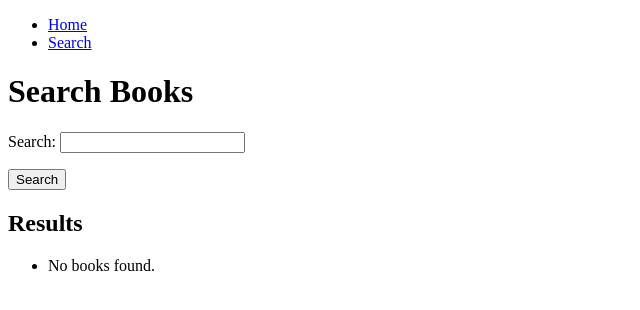
After one commit to YasamanRaouf/library-management, a Django app: page /search/ in a window 1280 px wide. The commit adds this page. Shown: the top 310 px of the page, without its empty margins (0-640 px from the left). Run offline with Django 5.2, Linux system fonts and the light colour scheme.

Commit message:
library management

```diff
--- a/library/forms.py
+++ b/library/forms.py
@@ -1,7 +1,12 @@
 from django import forms
 from .models import Book
+
 
 class BookForm(forms.ModelForm):
     class Meta:
         model = Book
         fields = ['title', 'author', 'price', 'publication_date']
+
+
+class SearchForm(forms.Form):
+    query = forms.CharField(label='Search', max_length=200)
--- /dev/null
+++ b/library/templates/library/base_generic.html
@@ -0,0 +1,18 @@
+<!DOCTYPE html>
+<html>
+<head>
+    <title>{% block title %}Library Management{% endblock %}</title>
+</head>
+<body>
+    <nav>
+        <ul>
+            <li><a href="{% url 'book_list' %}">Home</a></li>
+            <li><a href="{% url 'search_books' %}">Search</a></li>
+        </ul>
+    </nav>
+    <div>
+        {% block content %}
+        {% endblock %}
+    </div>
+</body>
+</html>
--- /dev/null
+++ b/library/templates/library/search_results.html
@@ -0,0 +1,20 @@
+{% extends 'library/base_generic.html' %}
+
+{% block title %}Search Results{% endblock %}
+
+{% block content %}
+  <h1>Search Books</h1>
+  <form method="get" action="{% url 'search_books' %}">
+    {{ form.as_p }}
+    <button type="submit">Search</button>
+  </form>
+
+  <h2>Results</h2>
+  <ul>
+    {% for book in results %}
+      <li>{{ book.title }} by {{ book.author }}</li>
+    {% empty %}
+      <li>No books found.</li>
+    {% endfor %}
+  </ul>
+{% endblock %}
--- a/library/urls.py
+++ b/library/urls.py
@@ -7,4 +7,5 @@ urlpatterns = [
     path('book/new/', views.book_new, name='book_new'),
     path('book/<int:pk>/edit/', views.book_edit, name='book_edit'),
     path('book/<int:pk>/delete/', views.book_delete, name='book_delete'),
+    path('search/', views.search_books, name='search_books')
 ]
--- a/library/views.py
+++ b/library/views.py
@@ -1,14 +1,30 @@
 from django.shortcuts import render, get_object_or_404, redirect
+from .forms import BookForm
+from django.shortcuts import render
 from .models import Book
-from .forms import BookForm
+from .forms import SearchForm
+
+
+def search_books(request):
+    form = SearchForm()
+    results = []
+    if 'query' in request.GET:
+        form = SearchForm(request.GET)
+        if form.is_valid():
+            query = form.cleaned_data['query']
+            results = Book.objects.filter(title__icontains=query) | Book.objects.filter(author__icontains=query)
+    return render(request, 'library/search_results.html', {'form': form, 'results': results})
+
 
 def book_list(request):
     books = Book.objects.all()
     return render(request, 'library/book_list.html', {'books': books})
 
+
 def book_detail(request, pk):
     book = get_object_or_404(Book, pk=pk)
     return render(request, 'library/book_detail.html', {'book': book})
+
 
 def book_new(request):
     if request.method == "POST":
@@ -20,6 +36,7 @@ def book_new(request):
     else:
         form = BookForm()
     return render(request, 'library/book_edit.html', {'form': form})
+
 
 def book_edit(request, pk):
     book = get_object_or_404(Book, pk=pk)
@@ -33,6 +50,7 @@ def book_edit(request, pk):
         form = BookForm(instance=book)
     return render(request, 'library/book_edit.html', {'form': form})
 
+
 def book_delete(request, pk):
     book = get_object_or_404(Book, pk=pk)
     book.delete()
```
Also changed, not shown: ER.txt (+9 -9 lines), library/templates/library/book_list.html (+12 -18 lines).
